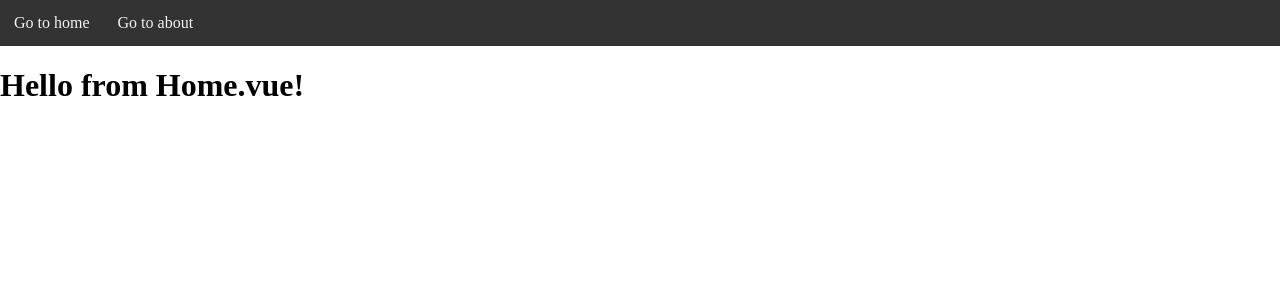
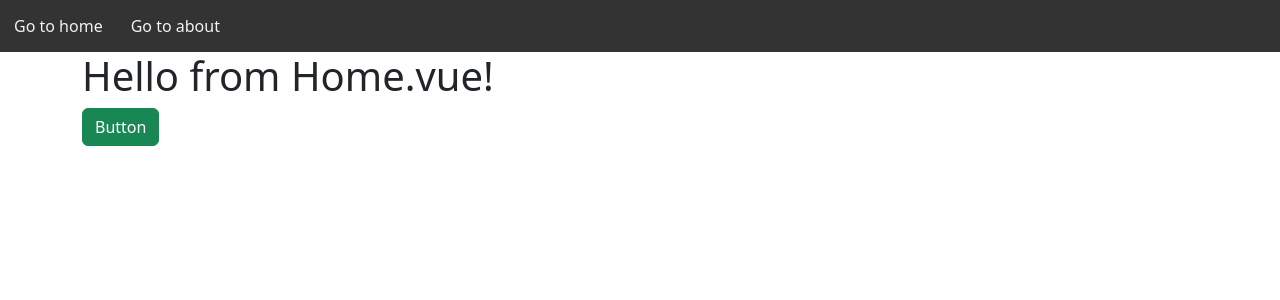
Before and after one commit to AlberteViendahl/gui_konstruktion, a Vue app: page / in a window 1280 px wide. Shown: the top 300 px of the page. Built offline with nearby package versions, Linux system fonts and the light colour scheme.

Commit message:
Added bootstrap and scss

```diff
--- a/package.json
+++ b/package.json
@@ -12,11 +12,14 @@
     "preview": "vite preview"
   },
   "dependencies": {
+    "@popperjs/core": "^2.11.8",
+    "bootstrap": "^5.3.8",
     "vue": "^3.5.22",
     "vue-router": "^4.6.3"
   },
   "devDependencies": {
     "@vitejs/plugin-vue": "^6.0.1",
+    "sass": "^1.93.3",
     "vite": "^7.1.11",
     "vite-plugin-vue-devtools": "^8.0.3"
   }
--- a/src/App.vue
+++ b/src/App.vue
@@ -12,13 +12,12 @@ export default {
 
 <template>
   <Navbar />
-  <div class="container-fluid">
-    <!-- f.eks Products -->
+  <div class="container">
     <RouterView />
   </div>
 </template>
 
-<style lang="css">
+<style lang="scss">
 
   body {
     margin: 0px;
--- /dev/null
+++ b/src/assets/styles/main.scss
@@ -0,0 +1,62 @@
+// Custom.scss
+// Option B: Include parts of Bootstrap
+
+// 1. Include functions first (so you can manipulate colors, SVGs, calc, etc)
+@import "bootstrap/scss/functions";
+
+// 2. Include any default variable overrides here
+$primary: red;
+
+// 3. Include remainder of required Bootstrap stylesheets
+@import "bootstrap/scss/variables";
+@import "bootstrap/scss/variables-dark";
+
+// 4. Include any default map overrides here
+// All you need are in bootstrap documentation
+
+
+// 5. Include remainder of required parts
+@import "bootstrap/scss/maps";
+@import "bootstrap/scss/mixins";
+@import "bootstrap/scss/root";
+
+// 6. Optionally include any other parts as needed
+@import "bootstrap/scss/accordion";
+@import "bootstrap/scss/alert";
+@import "bootstrap/scss/badge";
+@import "bootstrap/scss/breadcrumb";
+@import "bootstrap/scss/button-group";
+@import "bootstrap/scss/buttons";
+@import "bootstrap/scss/card";
+@import "bootstrap/scss/carousel";
+@import "bootstrap/scss/close";
+@import "bootstrap/scss/containers";
+@import "bootstrap/scss/dropdown";
+@import "bootstrap/scss/forms";
+@import "bootstrap/scss/functions";
+@import "bootstrap/scss/grid";
+@import "bootstrap/scss/helpers";
+@import "bootstrap/scss/images";
+@import "bootstrap/scss/list-group";
+@import "bootstrap/scss/mixins";
+@import "bootstrap/scss/modal";
+@import "bootstrap/scss/nav";
+@import "bootstrap/scss/navbar";
+@import "bootstrap/scss/offcanvas";
+@import "bootstrap/scss/pagination";
+@import "bootstrap/scss/placeholders";
+@import "bootstrap/scss/popover";
+@import "bootstrap/scss/progress";
+@import "bootstrap/scss/reboot";
+@import "bootstrap/scss/spinners";
+@import "bootstrap/scss/tables";
+@import "bootstrap/scss/toasts";
+@import "bootstrap/scss/tooltip";
+@import "bootstrap/scss/transitions";
+@import "bootstrap/scss/type";
+@import "bootstrap/scss/utilities";
+
+// 7. Optionally include utilities API last to generate classes based on the Sass map in `_utilities.scss`
+@import "bootstrap/scss/utilities/api";
+
+// 8. Add additional custom code here
--- a/src/main.js
+++ b/src/main.js
@@ -2,6 +2,9 @@ import { createApp } from 'vue'
 import router from './router';
 import App from './App.vue'
 
+import './assets/styles/main.scss';
+import 'bootstrap/dist/js/bootstrap.bundle.js';
+
 createApp(App)
     .use(router)
     .mount('#app')
--- a/src/pages/About.vue
+++ b/src/pages/About.vue
@@ -3,9 +3,10 @@
 
 <template>
     <h1>Hello from about!</h1>
+    <button class="btn btn-success">Button</button>
 </template>
 
-<style lang="css" scoped>
+<style lang="scss" scoped>
     h1 {
         color: blue;
     }
--- a/src/pages/Home.vue
+++ b/src/pages/Home.vue
@@ -7,9 +7,9 @@ export default {
 <template>
     <div>
         <h1>Hello from Home.vue!</h1>
+        <button class="btn btn-success">Button</button>
     </div>
 </template>
 
-<style lang="css">
-
+<style lang="scss" scoped>
 </style>
```
Also changed, not shown: 1 other file (tests, documents, lock files or other folders).
